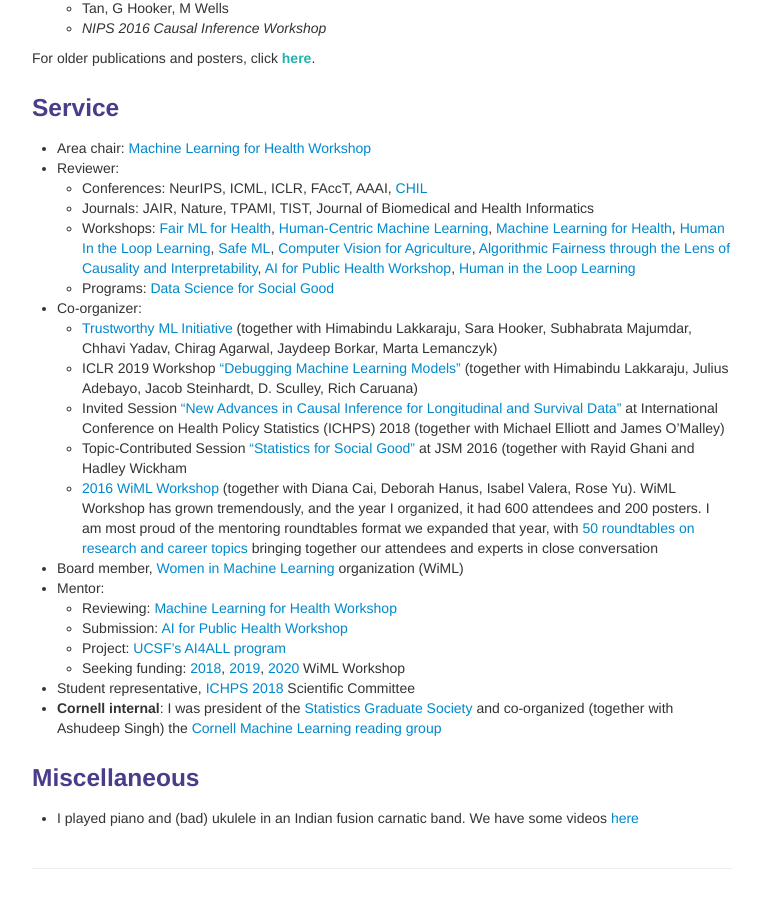
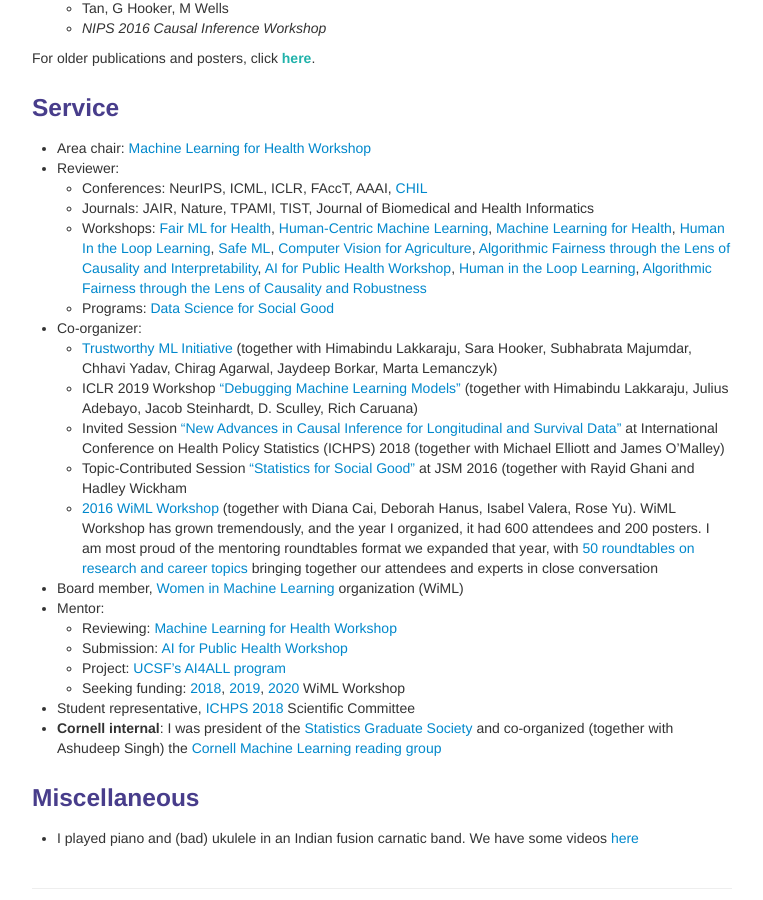
Before and after one commit to shftan/shftan.github.io, a Jekyll site: the page built from index.md, in a window 1280 px wide and 900 px high, scrolled down 2403 px. Shown: the whole window, without its empty margins (258-1021 px from the left). Built offline with Jekyll 4.4.1, drawn with Linux system fonts in a browser that asks for light colours.

Commit message:
Update index.md

```diff
--- a/index.md
+++ b/index.md
@@ -124,7 +124,7 @@ For older publications and posters, click <a class="paper" href="olderpublicatio
 - Reviewer:
   - Conferences: NeurIPS, ICML, ICLR, FAccT, AAAI, [CHIL](https://www.chilconference.org/)
   - Journals: JAIR, Nature, TPAMI, TIST, Journal of Biomedical and Health Informatics
-  - Workshops: [Fair ML for Health](https://www.fairmlforhealth.com/), [Human-Centric Machine Learning](https://sites.google.com/view/hcml-2019), [Machine Learning for Health](https://ml4health.github.io/2019/), [Human In the Loop Learning](https://sites.google.com/view/hill2019/home), [Safe ML](https://sites.google.com/view/safeml-iclr2019/home), [Computer Vision for Agriculture](https://www.cv4gc.org/cv4a2020/), [Algorithmic Fairness through the Lens of Causality and Interpretability](https://www.afciworkshop.org/), [AI for Public Health Workshop](https://aiforpublichealth.github.io/), [Human in the Loop Learning](https://www.icml-hill.com/)
+  - Workshops: [Fair ML for Health](https://www.fairmlforhealth.com/), [Human-Centric Machine Learning](https://sites.google.com/view/hcml-2019), [Machine Learning for Health](https://ml4health.github.io/2019/), [Human In the Loop Learning](https://sites.google.com/view/hill2019/home), [Safe ML](https://sites.google.com/view/safeml-iclr2019/home), [Computer Vision for Agriculture](https://www.cv4gc.org/cv4a2020/), [Algorithmic Fairness through the Lens of Causality and Interpretability](https://www.afciworkshop.org/), [AI for Public Health Workshop](https://aiforpublichealth.github.io/), [Human in the Loop Learning](https://www.icml-hill.com/), [Algorithmic Fairness through the Lens of Causality and Robustness](https://www.afciworkshop.org/)
   - Programs: <a href="http://www.dssgfellowship.org/">Data Science for Social Good</a>
 - Co-organizer:
   - [Trustworthy ML Initiative](https://www.trustworthyml.org/) (together with Himabindu Lakkaraju, Sara Hooker, Subhabrata Majumdar, Chhavi Yadav, Chirag Agarwal, Jaydeep Borkar, Marta Lemanczyk)
```
